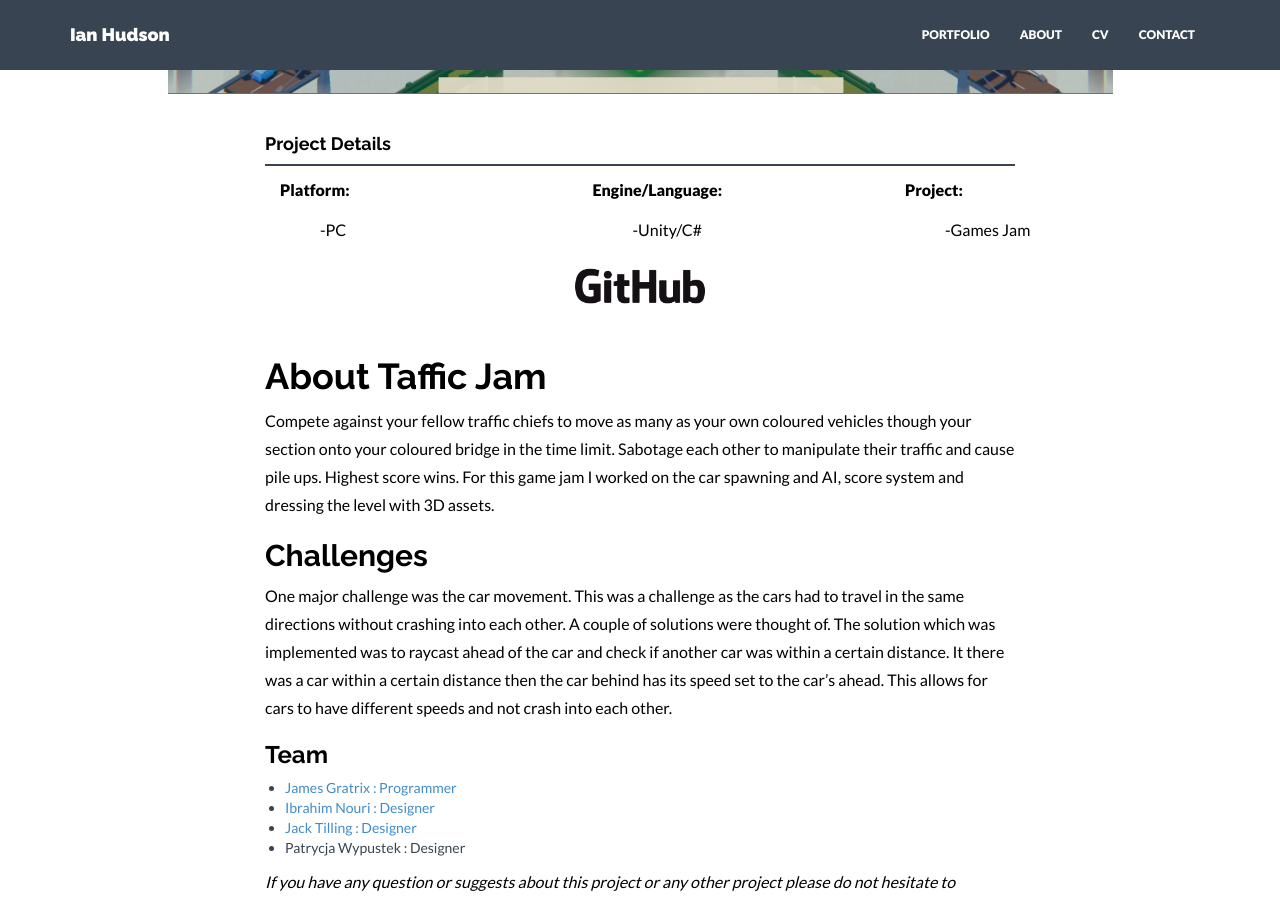
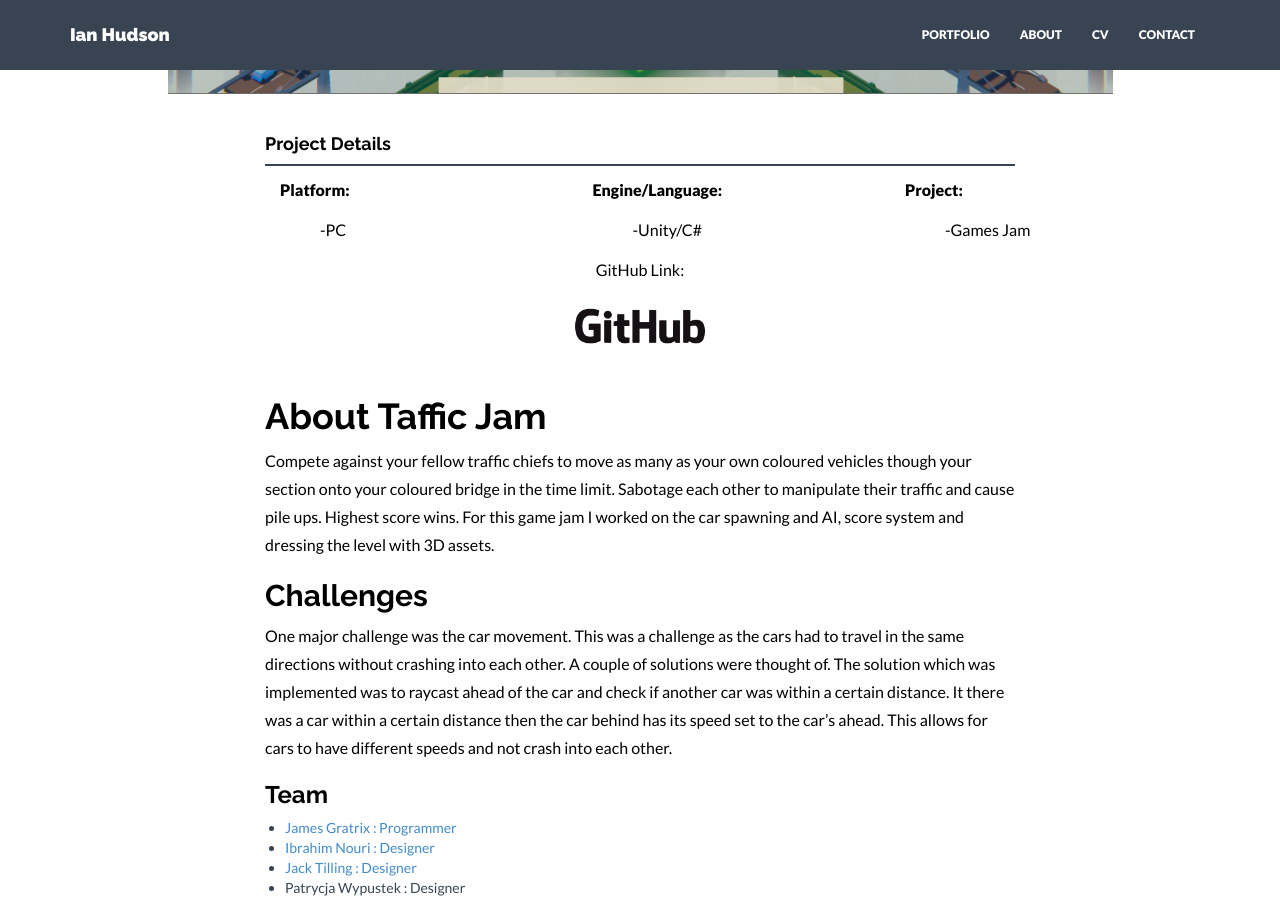
Before and after one commit to I-Hudson/I-Hudson.github.io, a Jekyll site: the page built from _projects/2019-03-17 - Brains Eden 2019.markdown, in a window 1280 px wide and 900 px high, scrolled down 612 px. Built offline with Jekyll 4.4.1, drawn with Linux system fonts in a browser that asks for light colours; nearby versions of some CDN libraries.

Commit message:
github text

```diff
--- a/_layouts/project.html
+++ b/_layouts/project.html
@@ -47,7 +47,7 @@ layout: default
             <center>
                  {% for link in page.GithubLink.first %}
                     <a href="{{ link }}" target="_blank" class="btn-social btn-outline">
-                        <img src="/assets/img/GitHub_Logo.png" width="20%" height="20%">
+                        <p>GitHub Link:</p><img src="/assets/img/GitHub_Logo.png" width="20%" height="20%">
                     </a>
                 {% endfor %}
             </center>
```
